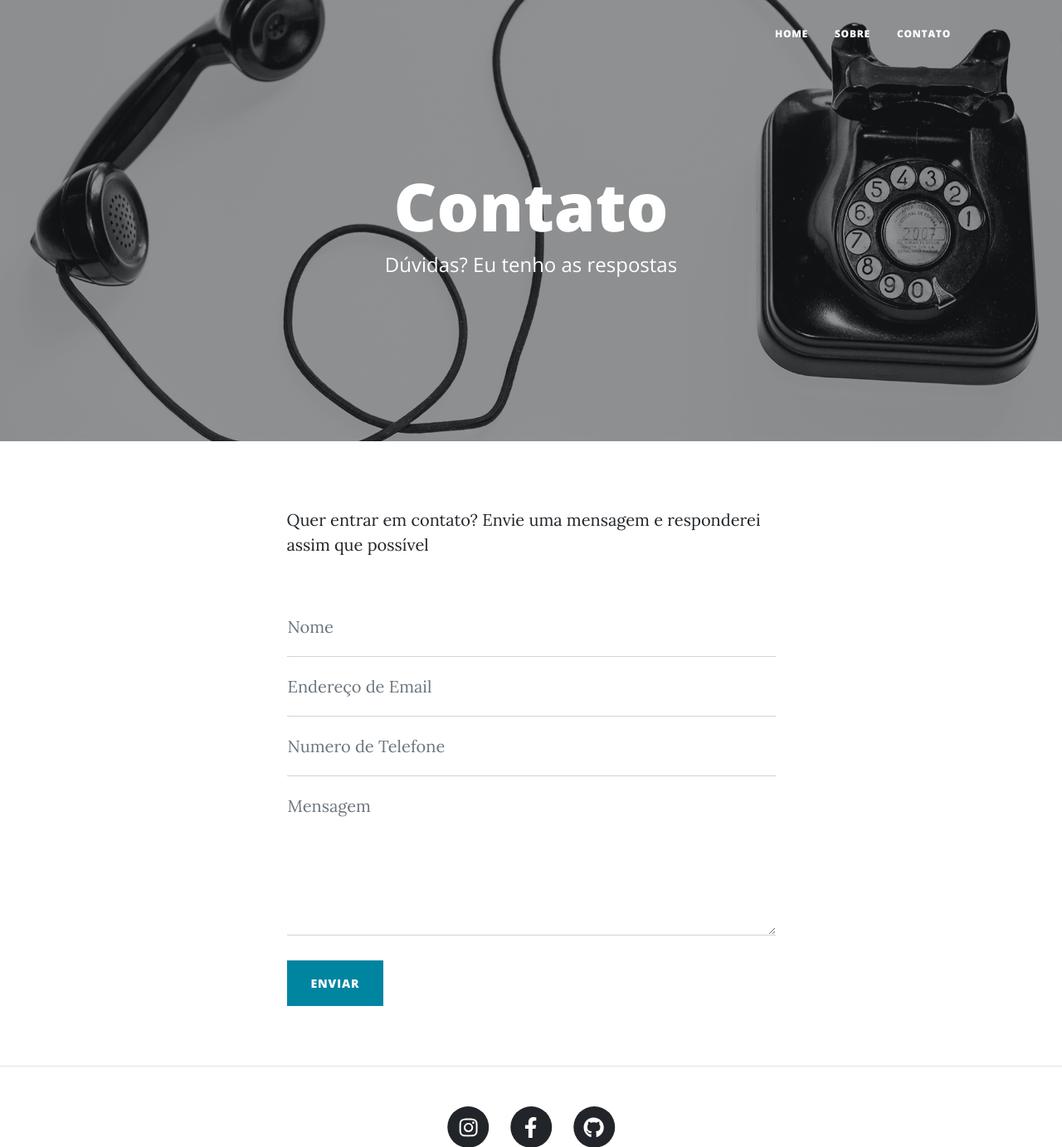
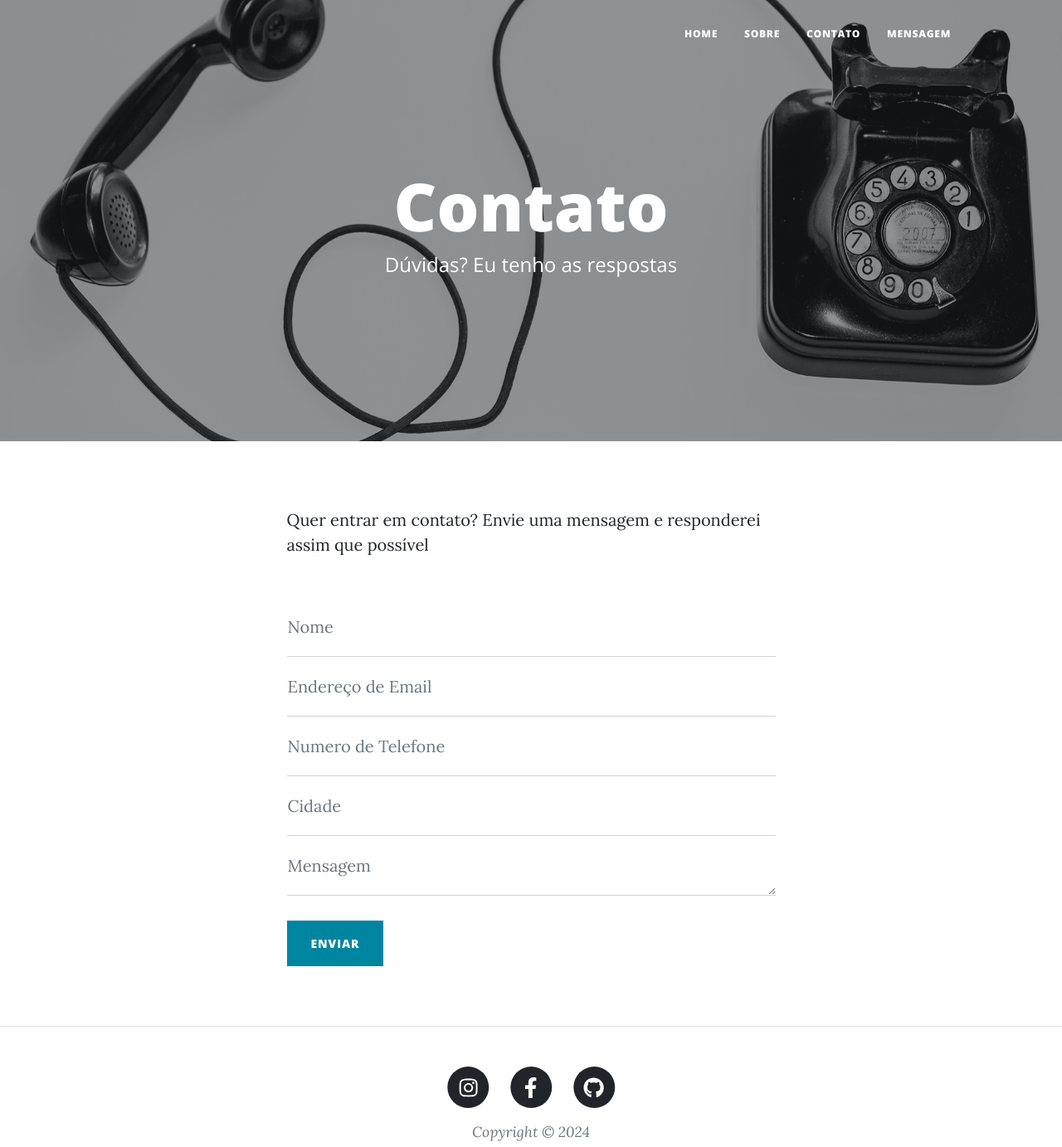
Before and after one commit to Edu-oliveira7/blog-ex-2, a Django app: page /contato/ in a window 1280 px wide. Shown: the top 1383 px of the page at 83% size. Run offline with Django 5.2, Linux system fonts and the light colour scheme; data that the repository does not hold is empty; some libraries are stand-ins or nearby versions.

Commit message:
aula dai 08/11

```diff
--- a/blog/models.py
+++ b/blog/models.py
@@ -31,6 +31,7 @@ class Mensagem(models.Model):
     email = models.EmailField()
     telefone = models.CharField(max_length=12)
     mensagem = models.TextField(max_length=1000)
+    cidade = models.CharField(max_length=100, blank=True)
     lida = models.BooleanField(default=False)
 
     def __str__(self):
--- a/blog/templates/base.html
+++ b/blog/templates/base.html
@@ -32,6 +32,7 @@
                         <li class="nav-item"><a class="nav-link px-lg-3 py-3 py-lg-4" href="{% url 'index' %}">Home</a></li>
                         <li class="nav-item"><a class="nav-link px-lg-3 py-3 py-lg-4" href="{% url 'sobre' %}">Sobre</a></li>
                         <li class="nav-item"><a class="nav-link px-lg-3 py-3 py-lg-4" href="{% url 'contato' %}">Contato</a></li>
+                        <li class="nav-item"><a class="nav-link px-lg-3 py-3 py-lg-4" href="{% url 'mensagens' %}">Mensagem</a></li>
                     </ul>
                 </div>
             </div>
--- a/blog/templates/contato.html
+++ b/blog/templates/contato.html
@@ -9,7 +9,11 @@
                 <div class="row gx-4 gx-lg-5 justify-content-center">
                     <div class="col-md-10 col-lg-8 col-xl-7">
                         <div class="page-heading">
+                            {% if erro %}
+                            <h1>Errou, cidadao</h1>
+                            {% else %}
                             <h1>Contato</h1>
+                            {% endif %}
                             <span class="subheading">Dúvidas? Eu tenho as respostas</span>
                         </div>
                     </div>
@@ -27,31 +31,32 @@
                             <form action={% url 'contato' %} id="contactForm" method="POST">
                                 {% csrf_token %}
                                 <div class="form-floating">
-                                    <input class="form-control" id="name" name = 'nome'type="text" placeholder="Digite seu Nome..." />
+                                    <input class="form-control  {% if erro.nome %} is-invalid {% endif %}" id="name" name = 'nome'type="text" placeholder="Digite seu Nome..."/>
                                     <label for="name">Nome</label>
-                                    <div class="invalid-feedback">A name is required.</div>
+                                    <div class="invalid-feedback">O Nome é obrigatório.</div>
                                 </div>
                                 <div class="form-floating">
-                                    <input class="form-control" id="email" name='email'type="email" placeholder="Digite seu Email..." />
+                                    <input class="form-control {% if erro.email %} is-invalid {% endif %}" id="email" name='email'type="email" placeholder="Digite seu Email..." />
                                     <label for="email">Endereço de Email</label>
-                                    <div class="invalid-feedback">An email is required.</div>
-                                    <div class="invalid-feedback">Email is not valid.</div>
+                                    <div class="invalid-feedback">o Email é obrigatório.</div>
                                 </div>
                                 <div class="form-floating">
-                                    <input class="form-control" id="phone" name='telefone' type="tel" placeholder="Digite seu Telefone..." />
+                                    <input class="form-control {% if erro.telefone %} is-invalid {% endif %}" id="phone" name='telefone' type="tel" placeholder="Digite seu Telefone..." />
                                     <label for="phone">Numero de Telefone</label>
-                                    <div class="invalid-feedback">A phone number is required.</div>
                                 </div>
                                 <div class="form-floating">
-                                    <textarea class="form-control" id="message" name='mensagem' placeholder="Envie sua mensagem..." style="height: 12rem" ></textarea>
+                                    <input class="form-control" id="cidade" name='cidade'type="cidade" placeholder="Digite seu Cidade..." />
+                                    <label for="email">Cidade</label>
+                                    <div class="invalid-feedback">An city is required.</div>
+                                    <div class="invalid-feedback">city is not valid.</div>
+                                </div>
+                                <div class="form-floating">
+                                    <textarea class="form-control {% if erro.mensagem %} is-invalid {% endif %}" style="min-height=85px" id="message" name='mensagem' placeholder="Envie sua mensagem..." style="height: 12rem" ></textarea>
                                     <label for="message">Mensagem</label>
-                                    <div class="invalid-feedback">A message is required.</div>
+                                    <div class="invalid-feedback">A messagem é obrigatória.</div>
                                 </div>
                                 <br />
-                                <!-- Submit success message-->
-                                <!---->
-                                <!-- This is what your users will see when the form-->
-                                <!-- has successfully submitted-->
+
                                 <div class="d-none" id="submitSuccessMessage">
                                     <div class="text-center mb-3">
                                         <div class="fw-bolder">Form submission successful!</div>
@@ -60,10 +65,6 @@
                                         <a href="https://startbootstrap.com/solution/contact-forms">https://startbootstrap.com/solution/contact-forms</a>
                                     </div>
                                 </div>
-                                <!-- Submit error message-->
-                                <!---->
-                                <!-- This is what your users will see when there is-->
-                                <!-- an error submitting the form-->
                                 <div class="d-none" id="submitErrorMessage"><div class="text-center text-danger mb-3">Error sending message!</div></div>
                                 <!-- Submit Button-->
                                 <button class="btn btn-primary text-uppercase" id="submitButton" type="submit">Enviar</button>
--- a/blog/urls.py
+++ b/blog/urls.py
@@ -5,5 +5,6 @@ urlpatterns = [
     path ('', views.index, name='index'),
     path ('post/<int:post_id>', views.post, name="post"),
     path ('sobre/', views.sobre, name="sobre"),
-    path ('contato/', views.contato, name="contato")
+    path ('contato/', views.contato, name="contato"),
+    path ('mensagens/', views.mensagens, name="mensagens"),
 ]
--- a/blog/views.py
+++ b/blog/views.py
@@ -28,17 +28,31 @@ def contato(request):
     }
 
     if request.method == "POST":
-        print(request.POST['nome'])
-        print(request.POST['email'])
-        print(request.POST['telefone'])
-        print(request.POST['mensagem'])
+        context['erro'] = {}
+        if not request.POST['nome']:
+            context[ 'erro']['nome'] = True
+        if not request.POST['email']:
+            context[ 'erro']['email'] = True
+        if not request.POST['telefone']:
+            context[ 'erro']['telefone'] = True
+        if not request.POST['mensagem']:
+            context[ 'erro']['mensagem'] = True
+
 
         mensagem = Mensagem(nome=request.POST['nome'],
                             email=request.POST['email'],
                             telefone=request.POST['telefone'],
-                            mensagem= request.POST['mensagem'])
+                            cidade=request.POST['cidade'],
+                            mensagem=request.POST['mensagem'])
         mensagem.save()
 
         return render(request, "contato.html", context)
     else:
         return render(request, "contato.html", context)
+
+def mensagens (request):
+    context = {
+         "mensagens": Mensagem.objects.all(),
+         "blog": Blog.objects.first(),
+    }
+    return render(request, "mensagens.html", context)
```
Also changed, not shown: blog/templates/mensagens.html (added, +29 -0 lines), blog/migrations/0010_mensagem_cidade.py (added).
